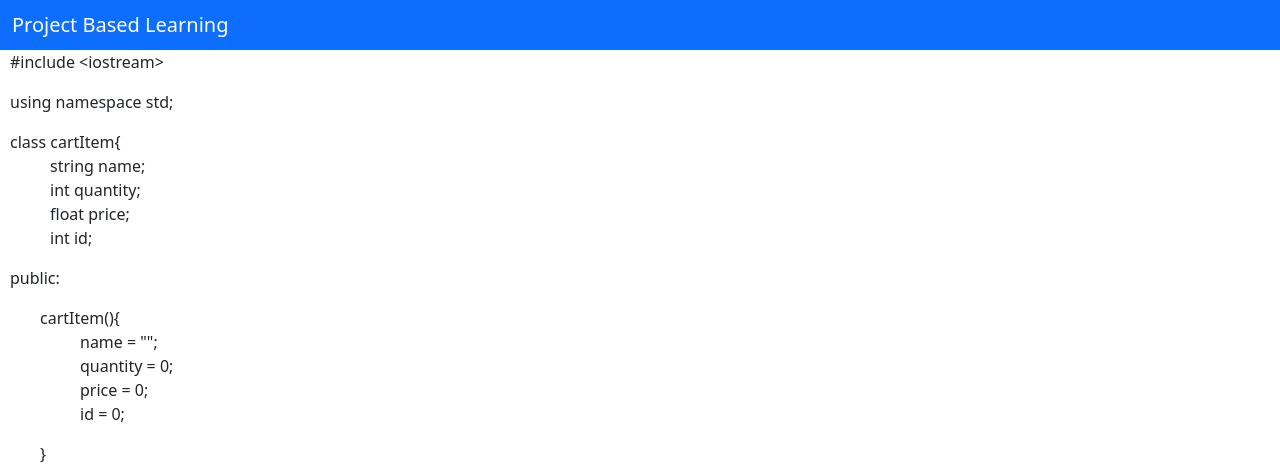
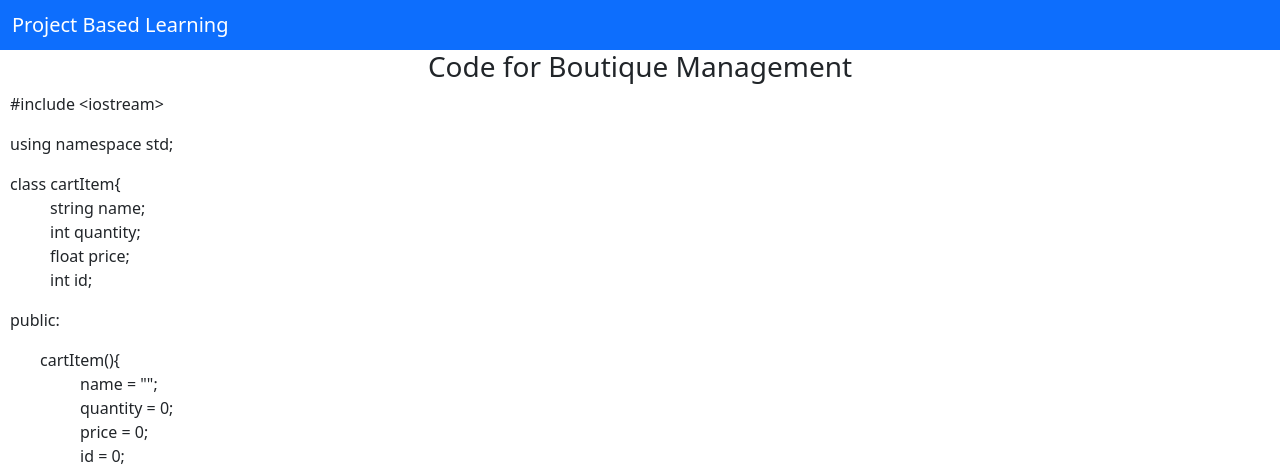
Before and after one commit to Mariah-Sunil-Alexiose/PBL, a Flask app: page / in a window 1280 px wide. Shown: the top 468 px of the page. Run offline with Flask 2, Linux system fonts and the light colour scheme.

Commit message:
Added the heading

```diff
--- a/templates/index.html
+++ b/templates/index.html
@@ -1,7 +1,7 @@
 {% extends 'layout.html' %}
 
 {% block content %}
-
+<h3 class="text-center">Code for Boutique Management</h3>
 <p>#include &lt;iostream&gt;</p>
 <p>using namespace std;</p>
 <div>class cartItem{<br>
```
